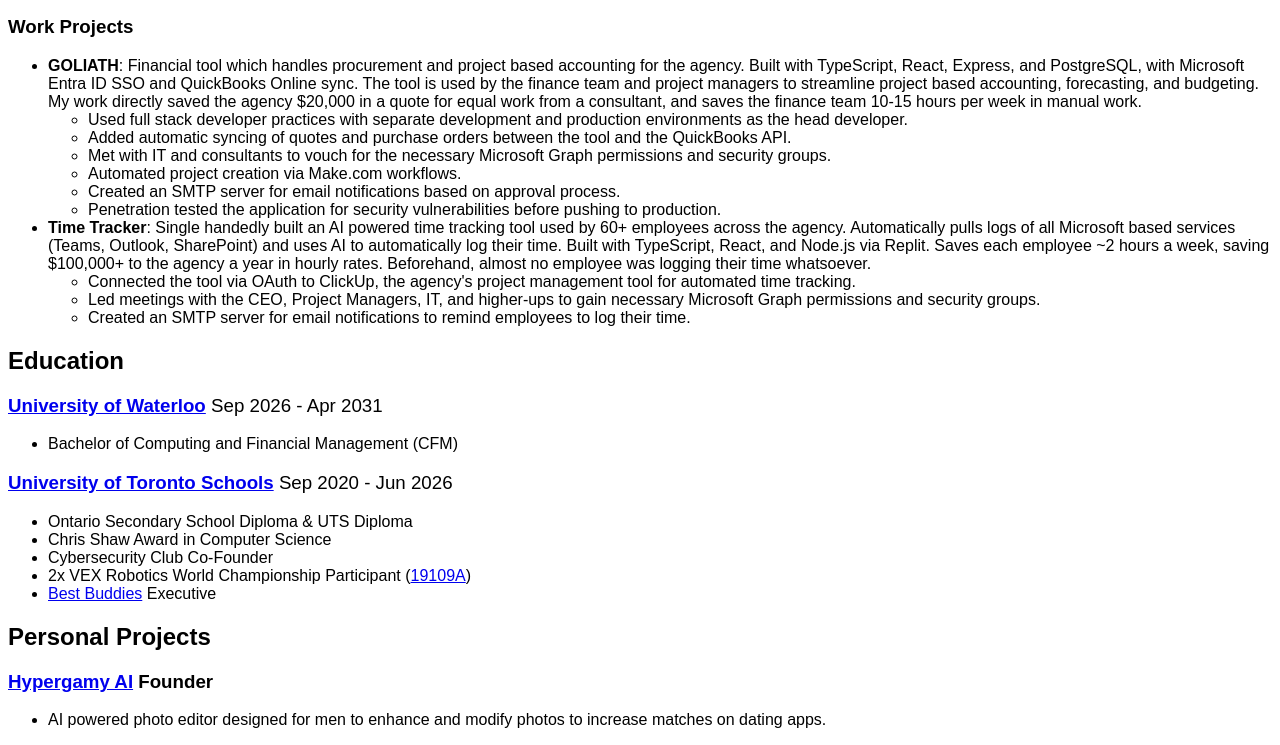
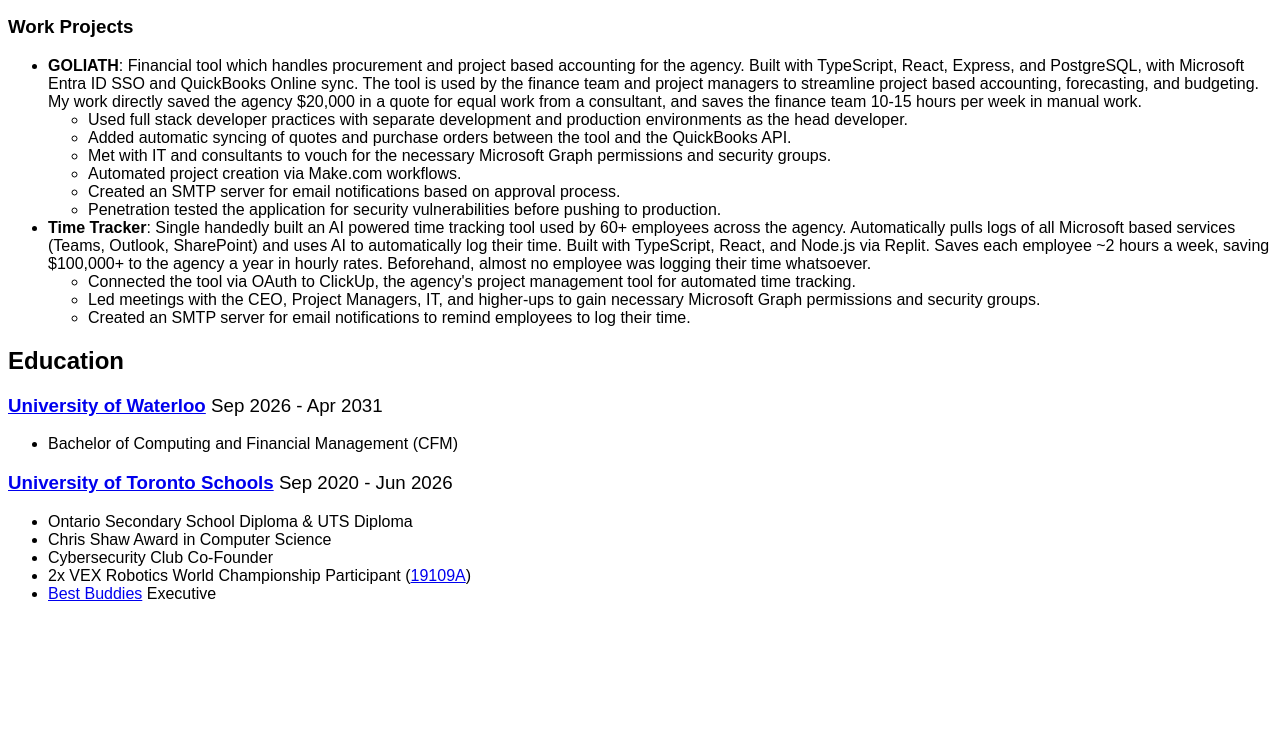
Before and after one commit to john-mandalas/personal-site, a plain HTML site: page about/index.html in a window 1280 px wide. Shown: the part 333-1078 px from the top of the page. After the commit the page ends 952 px from the top, so only its background shows below. Drawn offline with Linux system fonts and the light colour scheme; a script that the page names is missing.

Commit message:
Remove Hypergamy AI from About page projects
Co-Authored-By: Claude Opus 5.5 <noreply@anthropic.com>

```diff
--- a/about/index.html
+++ b/about/index.html
@@ -71,14 +71,6 @@
         <li><a href="https://bestbuddies.ca" target="_blank" rel="noopener noreferrer">Best Buddies</a> Executive</li>
       </ul>
     </section>
-
-    <h2>Personal Projects</h2>
-    <section>
-      <h3><a href="https://hypergamy.me" target="_blank" rel="noopener noreferrer">Hypergamy AI</a> Founder</h3>
-      <ul>
-        <li>AI powered photo editor designed for men to enhance and modify photos to increase matches on dating apps.</li>
-      </ul>
-    </section>
   </main>
 </body>
 </html>
```
